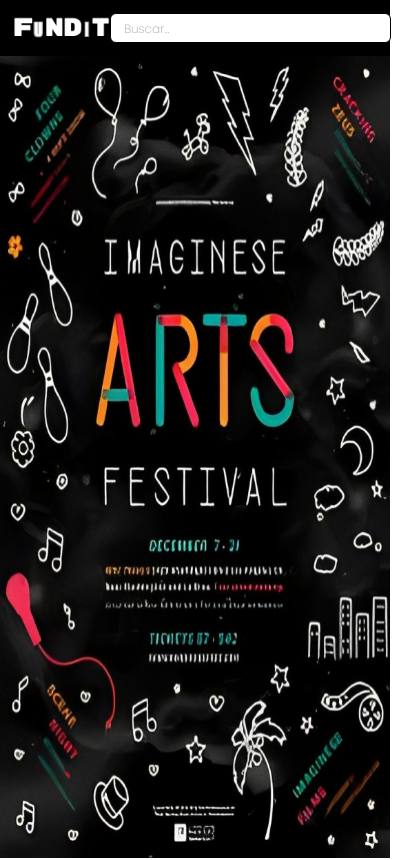
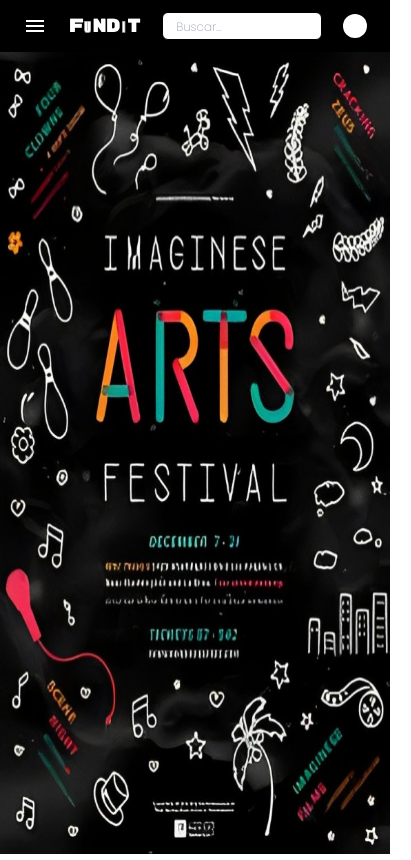
Before and after one commit to LFrancoEpifani/FunDit, a React (Vite) app: page / in a window 390 px wide. Shown: the top 860 px of the page, 411 px wide, since content can reach past the window. Built offline with nearby package versions, Linux system fonts and the light colour scheme; some icons are missing; a web font is replaced by a local one.

Commit message:
Adjust the movil responsive

```diff
--- a/package.json
+++ b/package.json
@@ -6,9 +6,9 @@
   "scripts": {
     "dev": "vite",
     "build": "vite build",
-    "deploy": "npm run build && npm run deploy-gh-pages",
     "lint": "eslint . --ext js,jsx --report-unused-disable-directives --max-warnings 0",
-    "preview": "vite preview"
+    "preview": "vite preview",
+    "deploy": "gh-pages -d dist"
   },
   "dependencies": {
     "framer-motion": "^10.16.4",
--- a/src/components/NavBar/NavBar.jsx
+++ b/src/components/NavBar/NavBar.jsx
@@ -16,16 +16,16 @@ export default function NavBar() {
 
   return (
     <div className='bg-black w-full'>
-      <nav className= 'p-3 navbar flex items-center justify-between'>
+      <nav className= 'p-3 navbar flex items-center justify-around'>
         <Icon onClick={toggleMenu}
           className='text-2xl'
           icon='material-symbols:menu'
           color='white'
         />
 
-        <img className='w-22 h-8' src={Logo} alt='FunDit Logo' />
+        <img className='w-18 h-6' src={Logo} alt='FunDit Logo' />
         <input
-          className='rounded-md border border-black bg-white'
+          className='rounded-md border border-black bg-white w-40 h-7'
           type='text'
           placeholder='Buscar...'
         />
--- a/vite.config.js
+++ b/vite.config.js
@@ -3,6 +3,6 @@ import react from '@vitejs/plugin-react-swc';
 
 // https://vitejs.dev/config/
 export default defineConfig({
-  base: 'https://lfrancoepifani.github.io/FunDit.github.io/', // Cambia '/mi-proyecto/' a la URL base que deseas
+  base: '/FunDit/', // Cambia '/mi-proyecto/' a la URL base que deseas
   plugins: [react()],
 });
```
